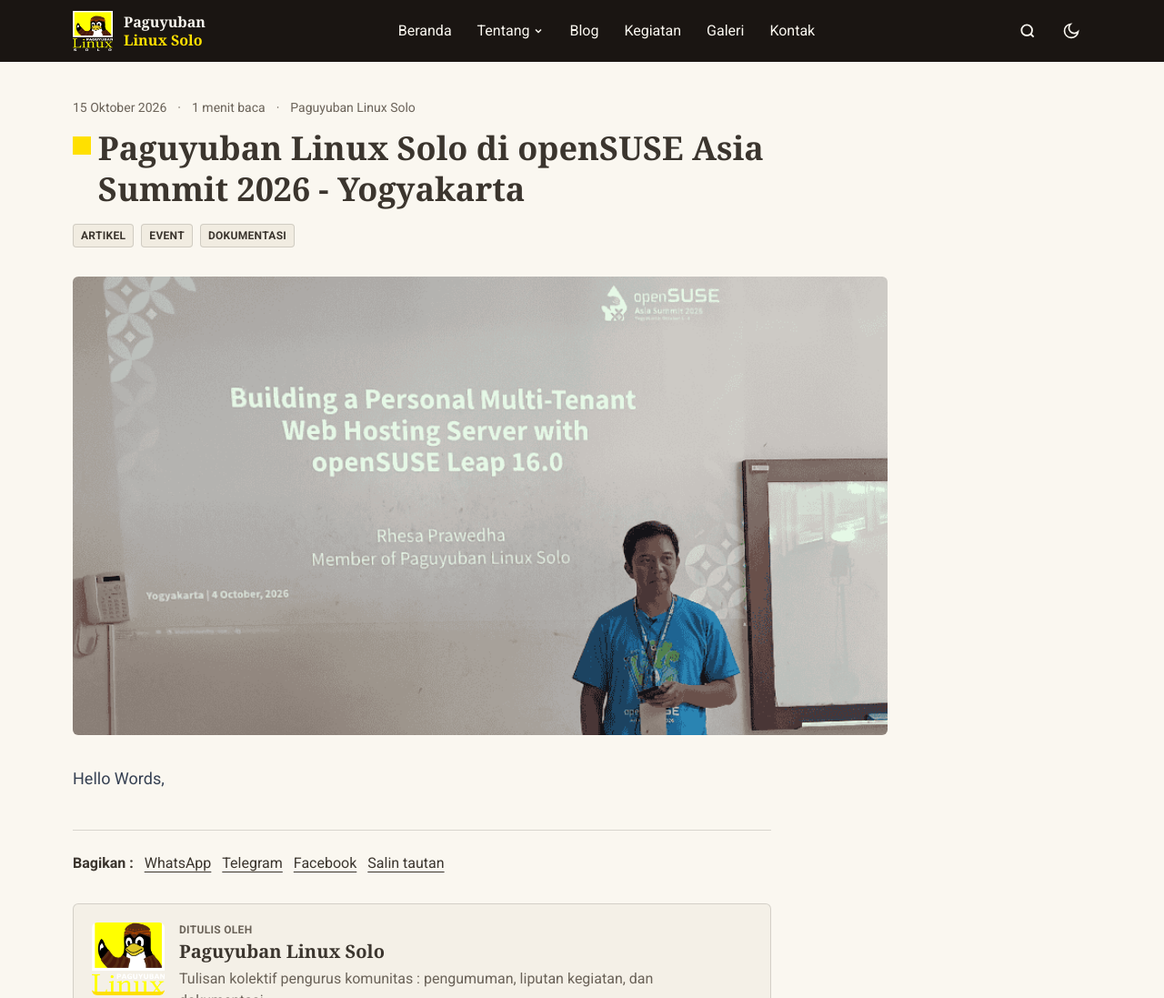
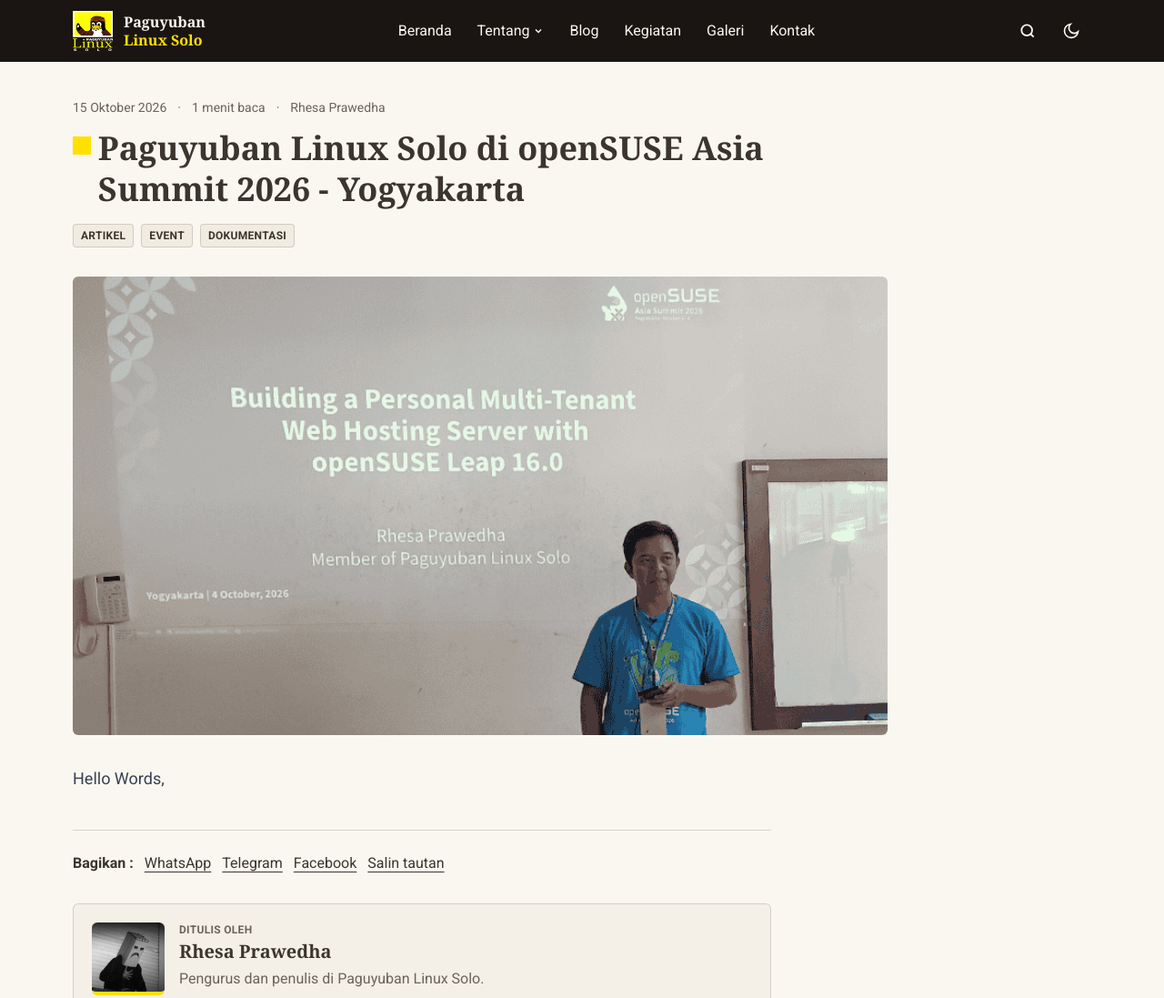
Before and after one commit to paguyubanlinuxsolo/website, an Astro site: page /osas-2026-pls in a window 1280 px wide. Shown: the top 1097 px of the page at 91% size. Built offline with nearby package versions, Linux system fonts and the light colour scheme; Astro itself is replaced by a stand-in of ours; some packages are replaced by stand-ins of ours; a web font is replaced by a local one.

Commit message:
Update Post “paguyuban-linux-solo-di-opensuse-asia-summit-2026-yogyakarta”

```diff
--- a/src/content/posts/paguyuban-linux-solo-di-opensuse-asia-summit-2026-yogyakarta.md
+++ b/src/content/posts/paguyuban-linux-solo-di-opensuse-asia-summit-2026-yogyakarta.md
@@ -3,7 +3,7 @@
 slug: /osas-2026-pls/
 pubDate: 2026-10-15T23:11:00.000+07:00
 updatedDate: 2026-10-15T23:11:00.000+07:00
-author: Paguyuban Linux Solo
+author: Rhesa Prawedha
 heroImage: /images/uploads/screenshot-2026-10-15-225803.png
 categories:
   - artikel
```
